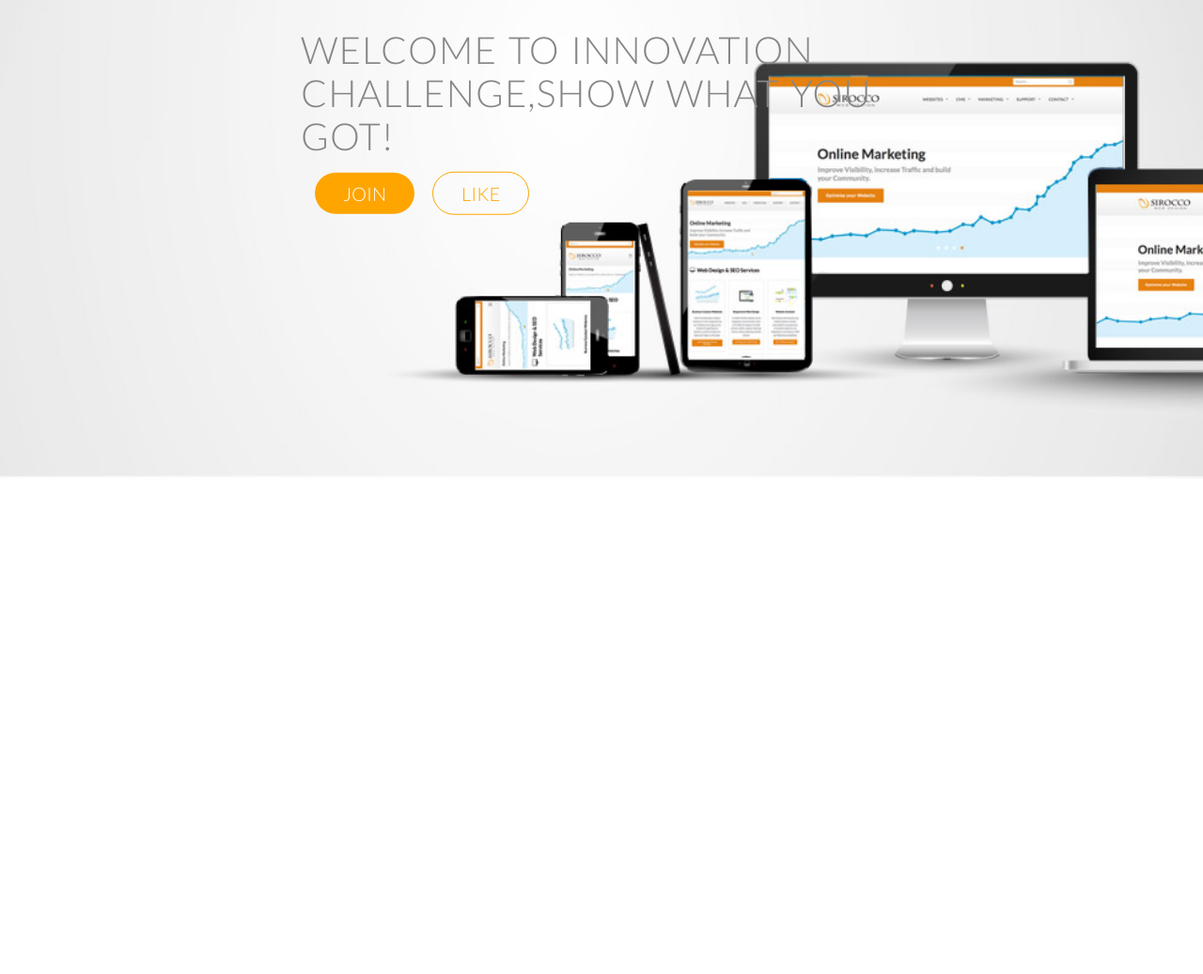
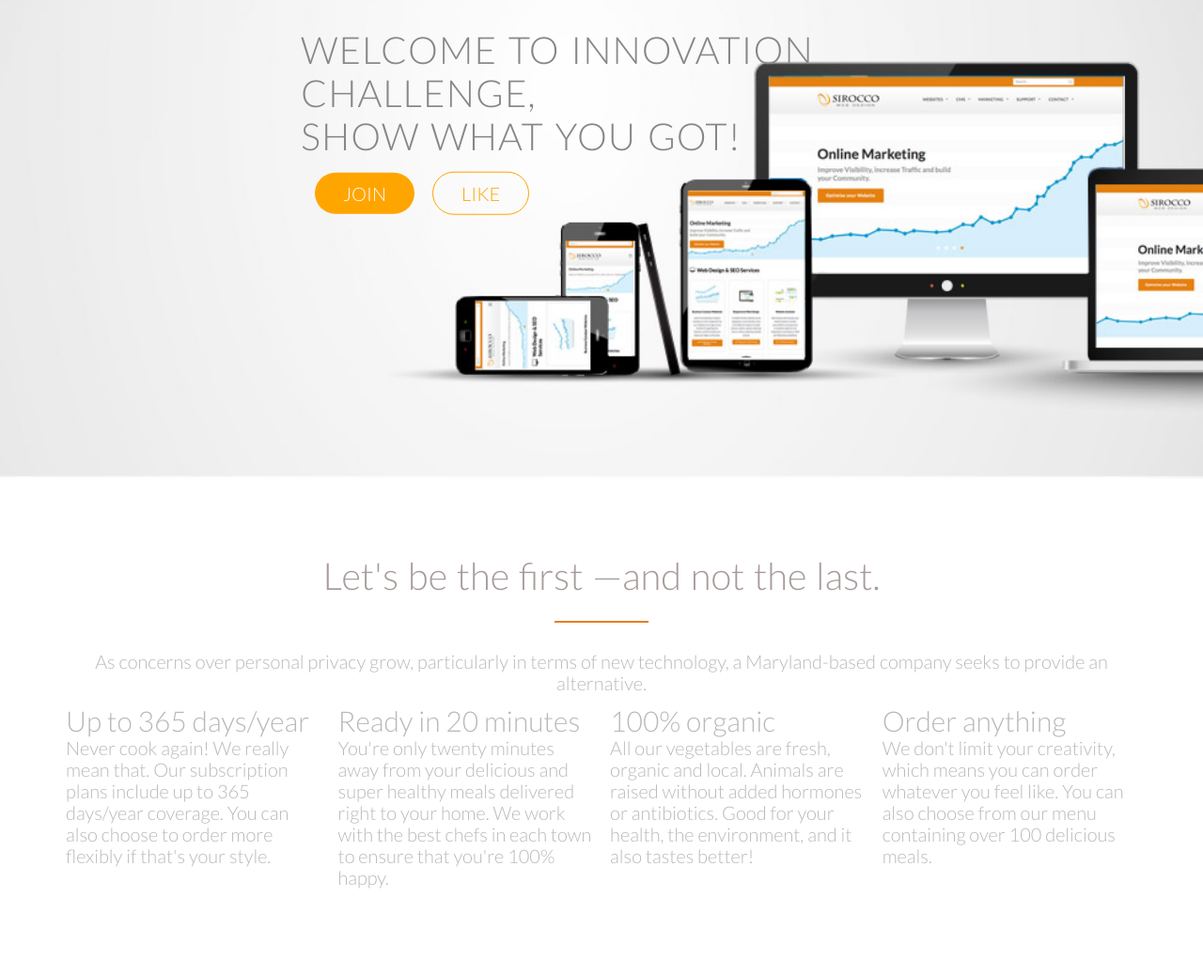
Before and after one commit to iddimsangi/DeskWorks, a plain HTML site: page index.html in a window 1280 px wide. Shown: the part 290-1327 px from the top of the page at 94% size. Before the commit the page ends 800 px from the top, so only its background shows below. Drawn offline with Linux system fonts and the light colour scheme.

Commit message:
modified css and content added

```diff
--- a/index.html
+++ b/index.html
@@ -21,11 +21,41 @@
                </ul>
             </div>
             <div class="header-text">
-                 <h1>welcome to innovation challenge,show what you got!</h1>
+                 <h1>welcome to innovation challenge,<br>show what you got!</h1>
                 <a href="#" class="btn btn-covered">join</a>
                 <a href="#" class="btn btn-white">like</a>
                </div>
         </nav>
         </header>
+        <section class="section-features">
+          <div class="row">
+             <h2>Let's be the first &mdash;and not the last.</h2>
+               <p class="long-copy">
+              As concerns over personal privacy grow, particularly in terms of new technology, a Maryland-based company seeks to provide an alternative.
+               </p>
+            </div>
+              <div class="row">
+                  <div class="col span-1-of-4 box">
+                      <i class="ion-ios-infinite-outline icon-big"></i>
+                      <h3>Up to 365 days/year</h3>
+                      <p>Never cook again! We really mean that. Our subscription plans include up to 365 days/year coverage. You can also choose to order more flexibly if that's your style.</p>
+                    </div>
+                  <div class="col span-1-of-4 box">
+                      <i class="ion-ios-stopwatch-outline icon-big"></i>
+                      <h3>Ready in 20 minutes</h3>
+                      <p>You're only twenty minutes away from your delicious and super healthy meals delivered right to your home. We work with the best chefs in each town to ensure that you're 100% happy.</p>
+                    </div>
+                  <div class="col span-1-of-4 box">
+                      <i class="ion-ios-nutrition-outline icon-big"></i>
+                      <h3>100% organic</h3>
+                      <p>All our vegetables are fresh, organic and local. Animals are raised without added hormones or antibiotics. Good for your health, the environment, and it also tastes better!</p>
+                    </div>
+                  <div class="col span-1-of-4 box">
+                      <i class="ion-ios-cart-outline icon-big"></i>
+                      <h3>Order anything</h3>
+                      <p>We don't limit your creativity, which means you can order whatever you feel like. You can also choose from our menu containing over 100 delicious meals.</p>
+                </div>
+            </div>
+        </section>
     </body>
 </html>
--- a/resources/css/style.css
+++ b/resources/css/style.css
@@ -1,3 +1,4 @@
+/*--------------------------BASIC-SETUPS------------------------------------------*/
 *{
     margin: 0;
     padding: 0;
@@ -11,17 +12,28 @@ html{
     font-weight: 300;
     color: #b8b9ba;
 }
+.row{
+    width: 1140px;
+    margin: 0 auto;
+}
+section{
+    padding: 80px 0px;
+}
+/*--------------------------BASIC-SETUPS----------------------------------------------*/
+
+
+
+/*--------------------------heading-sections------------------------------------------*/
 header{
     background-image:url(img/cver.jpg);
     background-position: center;
     background-size: cover;
+    background-attachment: fixed;
     height: 100vh;
 }
-.row{
-    width: 1140px;
-    margin: 0 auto;
-}
 
+
+/*-----------navigations----------------*/
 .navs-header {
     float: right;
     list-style: none;
@@ -34,6 +46,7 @@ header{
 .navs-header li a:link,
 .navs-header li a:visited{
     text-decoration: none;
+    color:#7f91a3;
     font-size: 90%;
     text-transform: uppercase;
     padding-bottom:10px;
@@ -43,21 +56,54 @@ header{
 .navs-header li a:active{
 border-bottom: 2px solid #eda41d;
 }
+/*-----------navigations----------------*/
+
+
+
+/*-----------logo----------------*/
 .logo{
     height: 100px;
     width: auto;
     float: left;
     margin-top: 20px;
 }
+/*-----------logo----------------*/
+
+
+
+/*-----------heads----------------*/
+h1,h2{
+     font-size:200%;
+    font-weight: 300;
+}
 h1{
-    font-size: 200%;
-    font-weight: 300;
     text-transform: uppercase;
     color: #858789;
     word-spacing: 3px;
     letter-spacing: 1px;
 
 }
+h2{
+     margin-top: 0;
+    word-spacing: 2px;
+    color:#a89b9b;
+    text-align: center;
+    margin-bottom: 30px;
+}
+h2:after{
+    display: block;
+    height: 2px;
+    background-color: #e67e22;
+    content: " ";
+    width: 100px;
+    margin: 0 auto;
+    margin-top:25px;
+}
+h3{
+    font-size: 150%;
+    font-weight: 300;
+}
+/*-----------heads----------------*/
 .header-text {
     position: absolute;
     top: 50%;
@@ -65,6 +111,8 @@ h1{
     transform: translate(-50%,-50%);
 }
 
+
+/*----------Buttons-links----------*/
 .btn {
     text-decoration: none;
     text-transform: uppercase;
@@ -92,3 +140,16 @@ h1{
     color: white;
     background-color:#e29509;
 }
+/*----------Buttons-links----------*/
+
+/*--------------------------heading-sections------------------------------------------*/
+
+
+.icon-big {
+    font-size:55px;
+    color: #e67e22;
+}
+
+.long-copy {
+    text-align: center;
+}
```
